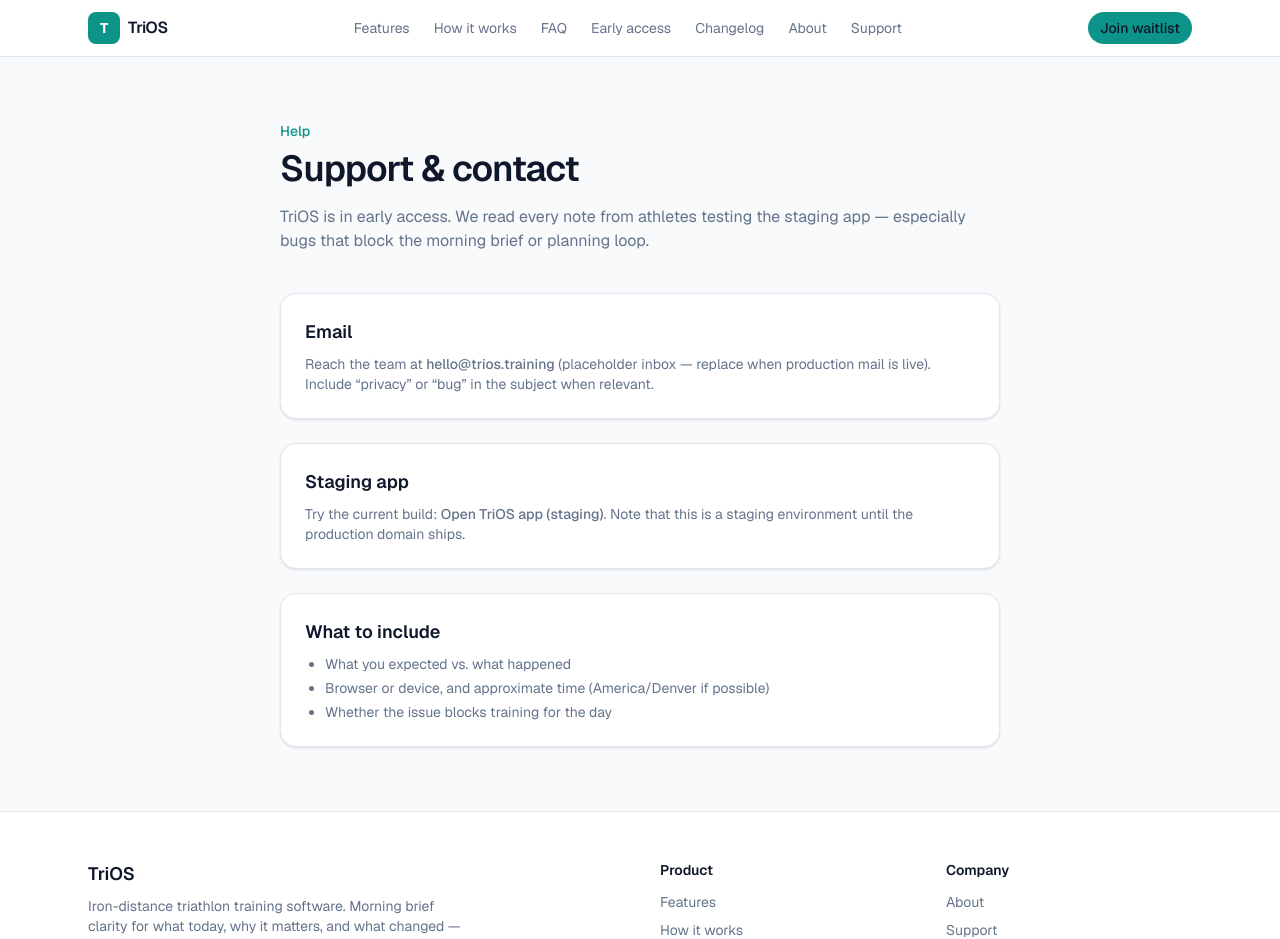
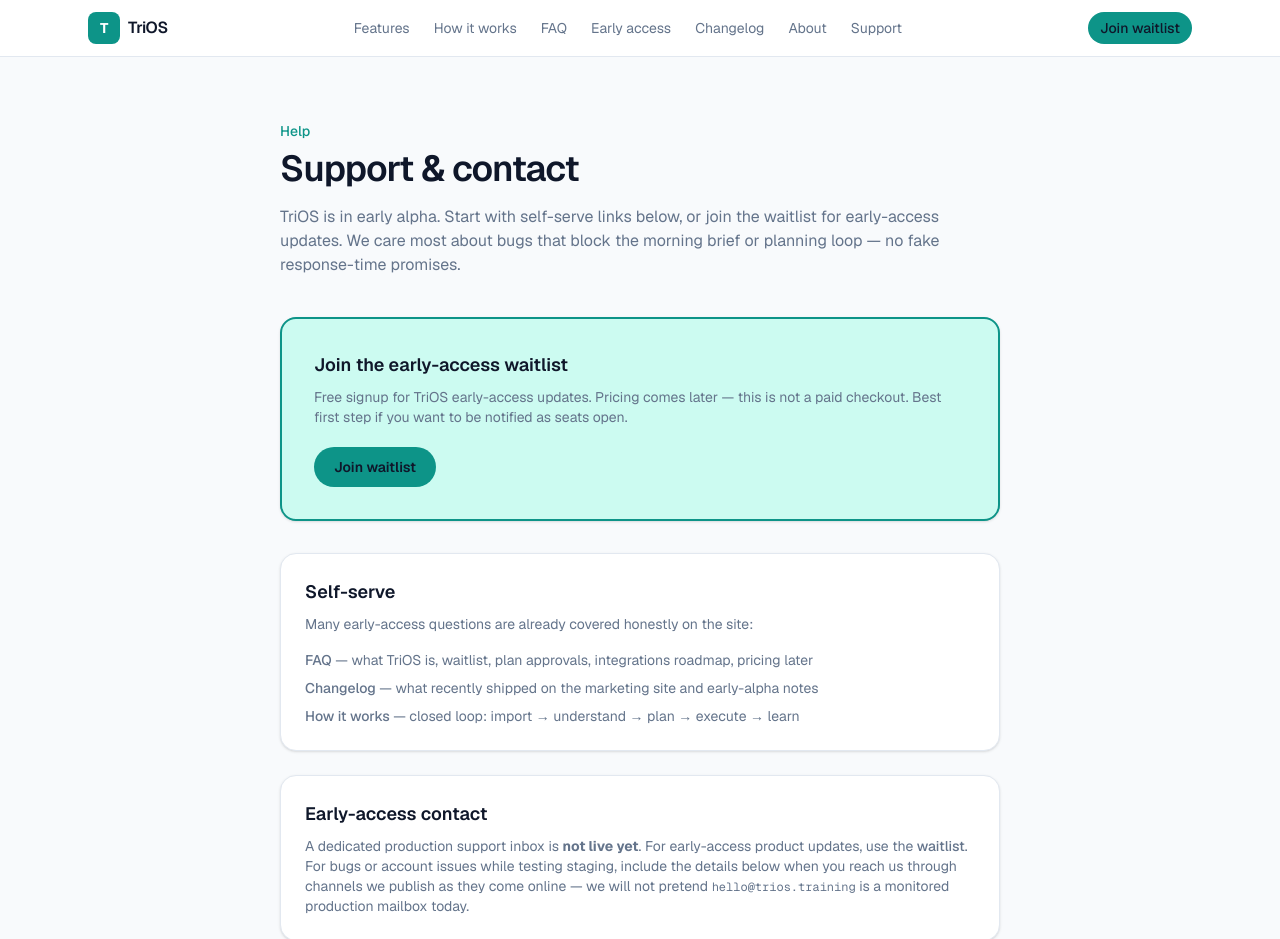
Before and after one commit to CStewCodes/trios-site, a Next.js app: page /support in a window 1280 px wide. Shown: the top 939 px of the page. Built offline with nearby package versions, Linux system fonts and the light colour scheme.

Commit message:
feat(support): waitlist CTA, FAQ/changelog links, honest contact
Primary CTA to Join waitlist; FAQ/changelog/how-it-works for self-serve;
staging secondary. Honest early-access contact — no production inbox claim.

Co-authored-by: CStewCodes <cstewcodes@users.noreply.github.com>

```diff
--- a/app/support/page.tsx
+++ b/app/support/page.tsx
@@ -1,4 +1,5 @@
 import type { Metadata } from "next";
+import Link from "next/link";
 
 export const metadata: Metadata = {
   title: "Support",
@@ -13,48 +14,91 @@ export default function SupportPage() {
       <p className="text-sm font-medium text-accent">Help</p>
       <h1 className="mt-2 text-3xl font-semibold tracking-tight sm:text-4xl">Support & contact</h1>
       <p className="mt-4 text-muted">
-        TriOS is in early access. We read every note from athletes testing the staging app —
-        especially bugs that block the morning brief or planning loop.
+        TriOS is in early alpha. Start with self-serve links below, or join the waitlist for
+        early-access updates. We care most about bugs that block the morning brief or planning
+        loop — no fake response-time promises.
       </p>
 
-      <div className="mt-10 space-y-6">
+      {/* Primary CTA */}
+      <section className="mt-10 rounded-2xl border-2 border-accent bg-accent-soft p-6 shadow-sm sm:p-8">
+        <h2 className="text-lg font-semibold text-foreground">Join the early-access waitlist</h2>
+        <p className="mt-2 text-sm text-muted">
+          Free signup for TriOS early-access updates. Pricing comes later — this is not a paid
+          checkout. Best first step if you want to be notified as seats open.
+        </p>
+        <Link
+          href="/early-access"
+          className="mt-5 inline-flex rounded-full bg-accent px-5 py-2.5 text-sm font-semibold text-white hover:bg-accent-hover"
+        >
+          Join waitlist
+        </Link>
+      </section>
+
+      <div className="mt-8 space-y-6">
         <article className="rounded-2xl border border-border bg-card p-6 shadow-sm">
-          <h2 className="text-lg font-semibold">Email</h2>
+          <h2 className="text-lg font-semibold">Self-serve</h2>
           <p className="mt-2 text-sm text-muted">
-            Reach the team at{" "}
-            <a
-              href="mailto:hello@trios.training"
-              className="font-medium text-accent hover:text-accent-hover"
-            >
-              hello@trios.training
-            </a>{" "}
-            (placeholder inbox — replace when production mail is live). Include “privacy” or “bug”
-            in the subject when relevant.
+            Many early-access questions are already covered honestly on the site:
+          </p>
+          <ul className="mt-4 space-y-2 text-sm text-muted">
+            <li>
+              <Link href="/faq" className="font-medium text-accent hover:text-accent-hover">
+                FAQ
+              </Link>{" "}
+              — what TriOS is, waitlist, plan approvals, integrations roadmap, pricing later
+            </li>
+            <li>
+              <Link href="/changelog" className="font-medium text-accent hover:text-accent-hover">
+                Changelog
+              </Link>{" "}
+              — what recently shipped on the marketing site and early-alpha notes
+            </li>
+            <li>
+              <Link href="/how-it-works" className="font-medium text-accent hover:text-accent-hover">
+                How it works
+              </Link>{" "}
+              — closed loop: import → understand → plan → execute → learn
+            </li>
+          </ul>
+        </article>
+
+        <article className="rounded-2xl border border-border bg-card p-6 shadow-sm">
+          <h2 className="text-lg font-semibold">Early-access contact</h2>
+          <p className="mt-2 text-sm text-muted">
+            A dedicated production support inbox is <strong>not live yet</strong>. For early-access
+            product updates, use the{" "}
+            <Link href="/early-access" className="font-medium text-accent hover:text-accent-hover">
+              waitlist
+            </Link>
+            . For bugs or account issues while testing staging, include the details below when you
+            reach us through channels we publish as they come online — we will not pretend{" "}
+            <span className="font-mono text-xs">hello@trios.training</span> is a monitored production
+            mailbox today.
           </p>
         </article>
 
         <article className="rounded-2xl border border-border bg-card p-6 shadow-sm">
           <h2 className="text-lg font-semibold">Staging app</h2>
           <p className="mt-2 text-sm text-muted">
-            Try the current build:{" "}
+            Secondary link to the current build (staging until a production domain ships):
+          </p>
           <a
             href={APP_URL}
             target="_blank"
             rel="noopener noreferrer"
-              className="font-medium text-accent hover:text-accent-hover"
+            className="mt-4 inline-flex rounded-full border border-border px-5 py-2.5 text-sm font-semibold text-foreground hover:border-accent/50"
           >
             Open TriOS app (staging)
           </a>
-            . Note that this is a staging environment until the production domain ships.
-          </p>
         </article>
 
         <article className="rounded-2xl border border-border bg-card p-6 shadow-sm">
-          <h2 className="text-lg font-semibold">What to include</h2>
+          <h2 className="text-lg font-semibold">What to include for a bug report</h2>
           <ul className="mt-2 list-disc space-y-1 pl-5 text-sm text-muted">
             <li>What you expected vs. what happened</li>
             <li>Browser or device, and approximate time (America/Denver if possible)</li>
             <li>Whether the issue blocks training for the day</li>
+            <li>Whether you were on the waitlist, staging app, or both</li>
           </ul>
         </article>
       </div>
```
Lines whose indentation alone changed are shown as unchanged.
